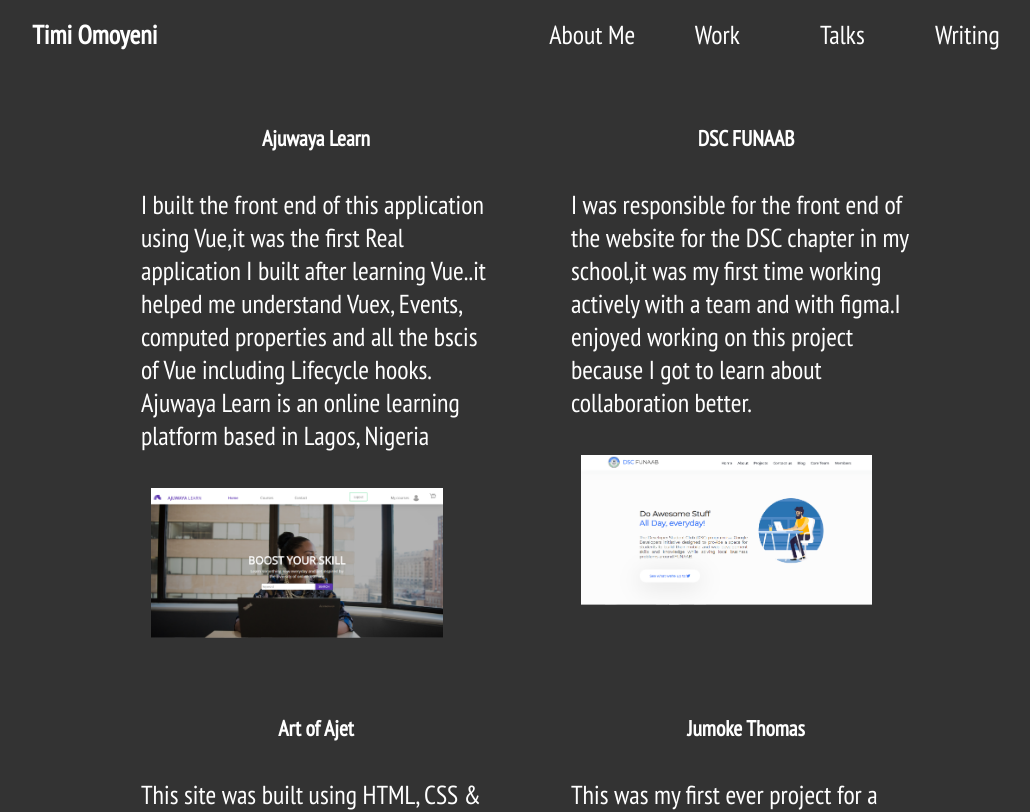
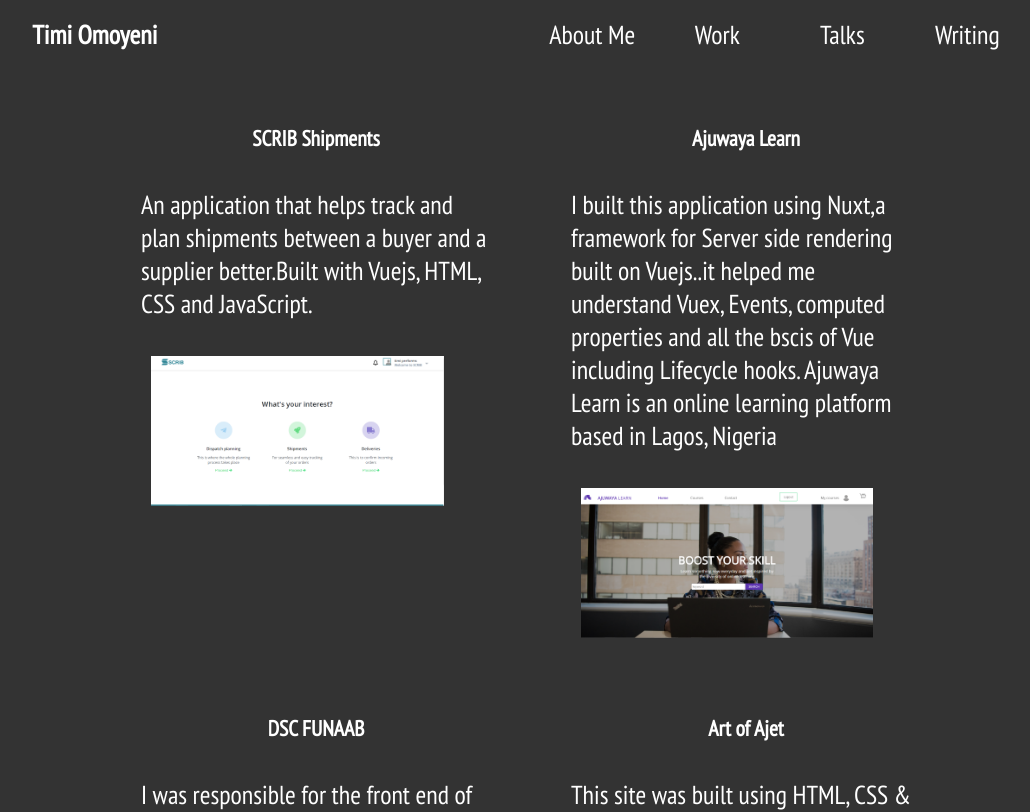
Before and after one commit to Timibadass/portfolio, an Angular app: page /work in a window 1280 px wide. Shown: the top 812 px of the page, without its empty margins (105-1135 px from the left). Built offline with nearby package versions, Linux system fonts and the light colour scheme.

Commit message:
added new project to work page

```diff
--- a/src/app/work/work.component.html
+++ b/src/app/work/work.component.html
@@ -1,8 +1,17 @@
 <div class="work">
   <div class="stack">
     <div class="individual_work">
+      <h5>SCRIB Shipments</h5>
+      <p>An application that helps track and plan shipments between a buyer and a supplier better.Built with Vuejs, HTML, CSS and JavaScript.</p>
+      <div class='individual_work__image'>
+          <a href="https://scrib-shipment.herokuapp.com">
+            <img src="assets/images/SCRIB.png" alt="SCRIB">
+          </a>
+      </div>
+    </div>
+    <div class="individual_work">
       <h5>Ajuwaya Learn</h5>
-      <p>I built the front end of this application using Vue,it was the first Real application I built after learning Vue..it helped me understand Vuex, Events, computed properties and all the bscis of Vue including Lifecycle hooks. Ajuwaya Learn is an online learning platform based in Lagos, Nigeria</p>
+      <p>I built this application using Nuxt,a framework for Server side rendering built on Vuejs..it helped me understand Vuex, Events, computed properties and all the bscis of Vue including Lifecycle hooks. Ajuwaya Learn is an online learning platform based in Lagos, Nigeria</p>
       <div class='individual_work__image'>
           <a href="http://ajuwaya-learning.herokuapp.com">
             <img src="assets/images/ajuwaya.png" alt="Ajuwaya Learn">
```
